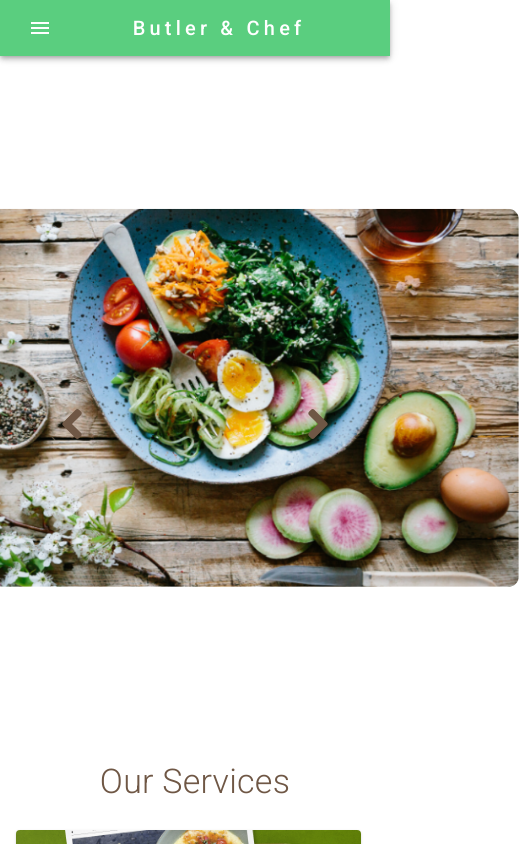
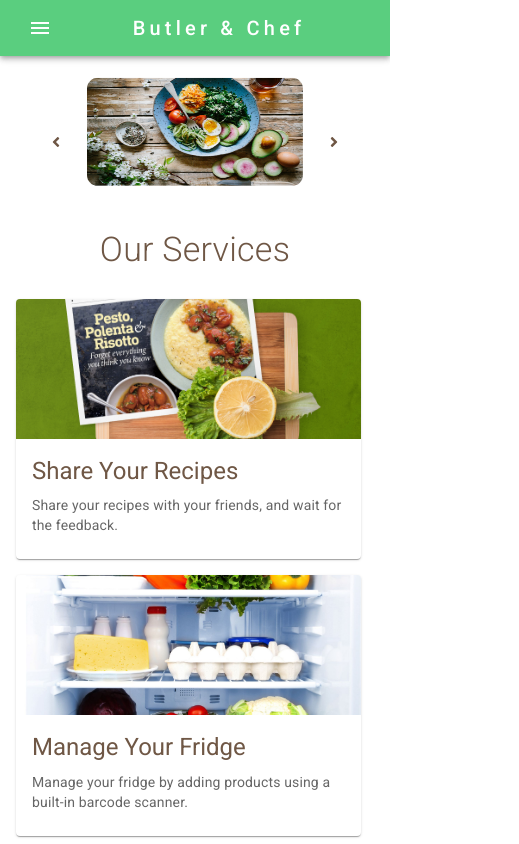
Before and after one commit to MariamElZaatari/react_authentication_app, a React (Create React App) app: page /home in a window 390 px wide. Shown: the top 844 px of the page, 519 px wide, since content can reach past the window. Built offline with nearby package versions, Linux system fonts and the light colour scheme.

Commit message:
Slider Responsiveness Added

```diff
--- a/src/assets/css/slider.css
+++ b/src/assets/css/slider.css
@@ -11,6 +11,7 @@
     height: 350px;
     border-radius: 10px;
   }
+
 
   .right-arrow {
     position: absolute;
@@ -42,3 +43,35 @@
     transition-duration: 1s;
     transform: scale(1.08);
   }
+  @media only screen and (max-width: 600px) {
+    .image {
+      width: 200px;
+      height: 100px;
+      border-radius: 10px;
+    }
+    .slider {
+      position: relative;
+      height: 2vh;
+      display: flex;
+      justify-content: center;
+      align-items: center;
+    }
+    .right-arrow {
+      position: absolute;
+      top: 50%;
+      right: 32px;
+      font-size: 1rem;
+      z-index: 10;
+      cursor: pointer;
+      user-select: none;
+    }
+    .left-arrow {
+      position: absolute;
+      top: 50%;
+      left: 32px;
+      font-size: 1rem;
+      z-index: 10;
+      cursor: pointer;
+      user-select: none;
+    }
+  }
```
